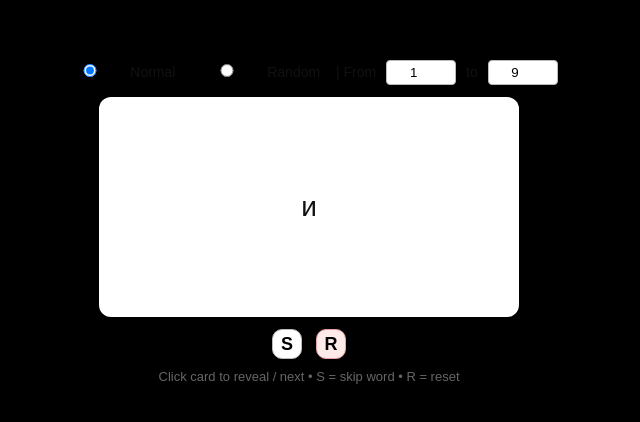
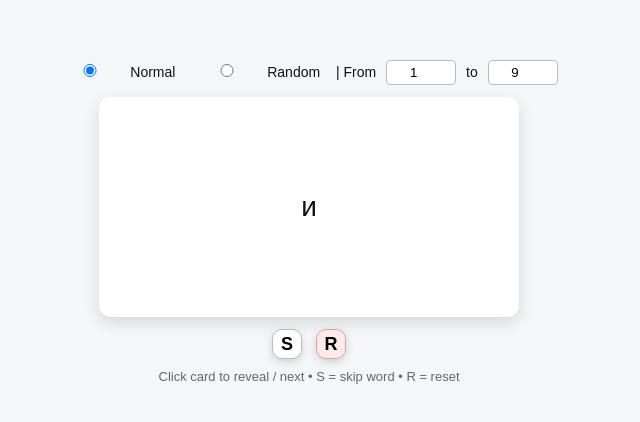
Before and after one commit to LeporidaeHermit/flashcard, a plain HTML site: page index.html in a window 1280 px wide. Shown: the part 178-600 px from the top of the page, without its empty margins (331-971 px from the left). Drawn offline with Linux system fonts and the light colour scheme.

Commit message:
Update style.css

```diff
--- a/style.css
+++ b/style.css
@@ -1,6 +1,6 @@
 body {
     font-family: Arial, sans-serif;
-    background: #000000;
+    background: #f4f6f8;
     color: #111;
     display: flex;
     flex-direction: column;
```
